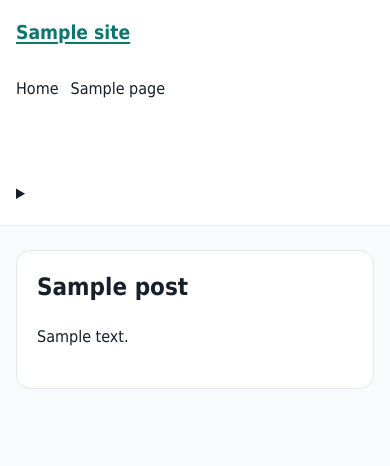
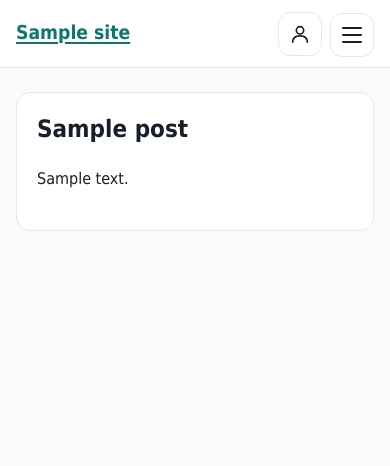
Before and after one commit to ostaddehdari/woact, a WordPress theme: template wordpress/themes/woact/page.php in a window 390 px wide. Shown: the top 466 px of the page. Run offline with PHP 8.4 and a stand-in for WordPress, Linux system fonts and the light colour scheme; the site name, menu and one post (Sample post) are stand-ins, and other content is empty.

Commit message:
style(theme): keep header controls visible across mobile widths

```diff
--- a/wordpress/themes/woact/style.css
+++ b/wordpress/themes/woact/style.css
@@ -78,3 +78,58 @@ button, input, select, textarea { font: inherit; }
   .woact-nav ul { gap: 12px; }
   .woact-main { padding-block: 24px; }
 }
+
+
+
+/* Meshkat fallback header: single row, accessible mobile menu, unclipped icons. */
+.woact-site-header { position: relative; z-index: 100; }
+.woact-header-inner { flex-wrap: nowrap; gap: clamp(10px, 2vw, 24px); }
+.woact-header-inner > * { min-width: 0; }
+.woact-brand { flex: 0 0 auto; }
+.woact-brand a { display: inline-flex; align-items: center; }
+.woact-brand img { max-width: min(220px, 100%); object-fit: contain; }
+.woact-desktop-nav { flex: 1 1 auto; min-width: 0; }
+.woact-desktop-nav ul { justify-content: center; gap: clamp(8px, 1.4vw, 20px); }
+.woact-header-actions { display: flex; align-items: center; gap: 8px; flex: 0 0 auto; }
+.woact-icon-button, .woact-mobile-menu > summary {
+  display: inline-flex; align-items: center; justify-content: center;
+  inline-size: 44px; block-size: 44px; min-width: 44px;
+  border: 1px solid var(--woact-border); border-radius: 12px;
+  background: #fff; color: var(--woact-text); text-decoration: none;
+  cursor: pointer; padding: 8px; line-height: 1;
+}
+.woact-icon-button svg { display: block; inline-size: 22px; block-size: 22px; fill: none; stroke: currentColor; stroke-width: 1.8; stroke-linecap: round; stroke-linejoin: round; overflow: visible; }
+.woact-icon-button:focus-visible, .woact-mobile-menu > summary:focus-visible,
+.woact-header-search > summary:focus-visible { outline: 2px solid var(--woact-primary); outline-offset: 2px; }
+.woact-account-link { white-space: nowrap; font-size: .9rem; }
+.woact-mobile-menu { display: none; }
+.woact-burger { display: grid; gap: 5px; }
+.woact-burger span { inline-size: 20px; block-size: 2px; background: currentColor; border-radius: 2px; }
+.woact-announcement { display: none !important; }
+@media (max-width: 900px) {
+  .woact-site-header .woact-header-inner {
+    flex-direction: row; align-items: center; justify-content: space-between;
+    flex-wrap: nowrap; padding-block: 10px; min-height: 64px; gap: 8px;
+  }
+  .woact-desktop-nav, .woact-account-link { display: none; }
+  .woact-brand { flex: 1 1 auto; min-width: 0; }
+  .woact-brand img { max-height: 40px; max-width: min(150px, 100%); }
+  .woact-header-actions { gap: 5px; }
+  .woact-mobile-menu { display: block; flex: 0 0 auto; }
+  .woact-mobile-menu > summary { list-style: none; }
+  .woact-mobile-menu > summary::-webkit-details-marker { display: none; }
+  .woact-mobile-menu > nav {
+    position: absolute; inset-inline: 16px; top: calc(100% - 1px);
+    display: flex; flex-direction: column; gap: 4px; max-height: min(72vh, 520px);
+    padding: 16px; overflow: auto; overscroll-behavior: contain; background: #fff;
+    border: 1px solid var(--woact-border); border-radius: 0 0 16px 16px;
+    box-shadow: 0 16px 28px #0f172a1a;
+  }
+  .woact-mobile-menu nav ul { display: flex; flex-direction: column; align-items: stretch; list-style: none; margin: 0; padding: 0; gap: 0; }
+  .woact-mobile-menu nav a { display: block; padding: 10px 12px; color: var(--woact-text); text-decoration: none; border-radius: 8px; }
+  .woact-mobile-menu nav a:hover { background: var(--woact-background); }
+}
+@media (max-width: 360px) {
+  .woact-icon-button, .woact-mobile-menu > summary { inline-size: 40px; block-size: 40px; min-width: 40px; padding: 7px; }
+  .woact-brand img { max-width: 112px; }
+}
```
